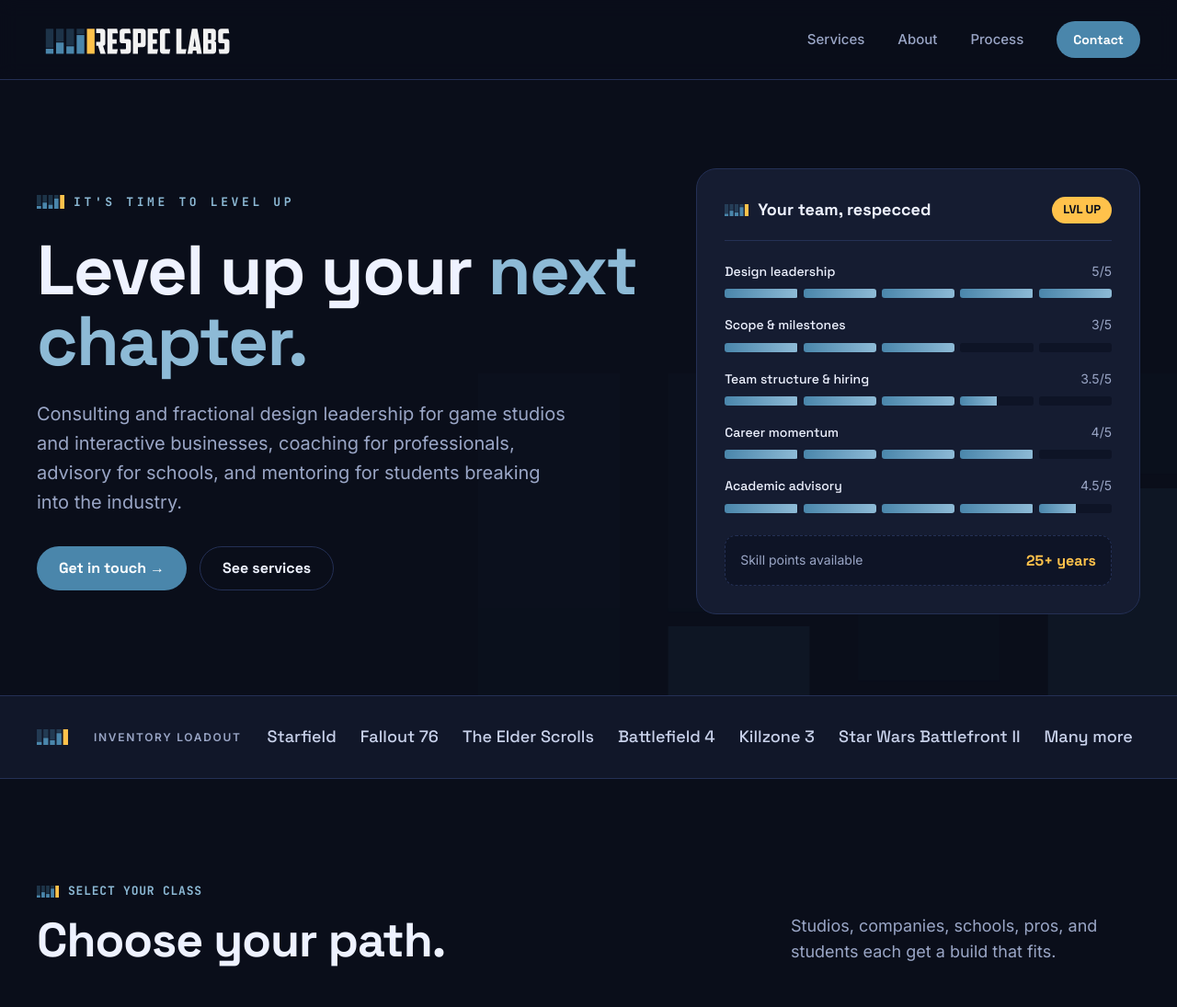
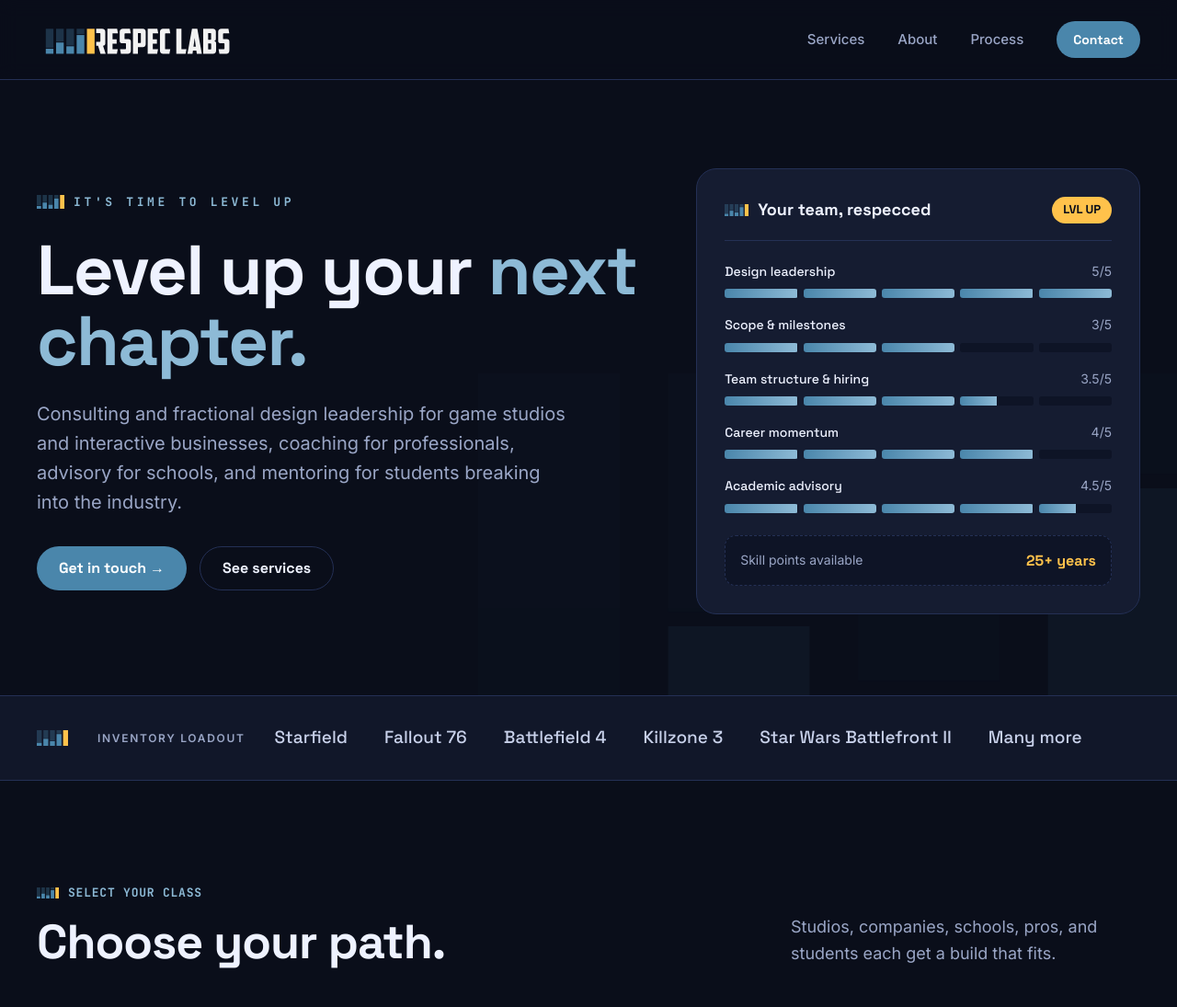
Before and after one commit to dnanni-dev/respeclabs-site, a plain HTML site: page index.html in a window 1280 px wide. Shown: the top 1095 px of the page at 92% size. Drawn offline with Linux system fonts and the light colour scheme.

Commit message:
Credits: remove The Elder Scrolls from specific-title lists (broad lists only); restore credit row spacing
Co-Authored-By: Claude Opus 5.5 <noreply@anthropic.com>
Claude-Session: https://claude.ai/code/session_01UxKuUrLDhhqrnA9ag9QBPw

```diff
--- a/index.html
+++ b/index.html
@@ -61,7 +61,7 @@
       "name": "Daniele Nanni",
       "alternateName": "Dan Nanni",
       "jobTitle": "Founder & Principal Consultant",
-      "description": "Creative and game director with 25+ years in game development and interactive entertainment, with credits including Starfield, Fallout 76, The Elder Scrolls, Battlefield 4, Killzone 3, and Star Wars Battlefront II.",
+      "description": "Creative and game director with 25+ years in game development and interactive entertainment, with credits including Starfield, Fallout 76, Battlefield 4, Killzone 3, and Star Wars Battlefront II.",
       "image": "https://respeclabs.com/assets/img/dan-nanni.jpg",
       "url": "https://respeclabs.com/#about",
       "worksFor": { "@id": "https://respeclabs.com/#organization" },
@@ -169,10 +169,10 @@
 
   /* Credits */
   .credits{background:var(--bg-2);border-top:1px solid var(--line);border-bottom:1px solid var(--line)}
-  .credits .wrap{display:flex;align-items:center;gap:28px;padding-top:30px;padding-bottom:30px}
+  .credits .wrap{display:flex;align-items:center;gap:32px;padding-top:30px;padding-bottom:30px}
   .credits .mark{width:34px}
   .credits .k{font-size:12px;font-weight:600;letter-spacing:.14em;text-transform:uppercase;color:var(--muted);white-space:nowrap}
-  .credits ul{list-style:none;display:flex;flex-wrap:wrap;gap:10px 26px;font-family:var(--head);font-weight:500;font-size:18px;color:var(--soft)}
+  .credits ul{list-style:none;display:flex;flex-wrap:wrap;gap:10px 40px;font-family:var(--head);font-weight:500;font-size:19px;color:var(--soft)}
 
   /* Sections */
   section{padding:112px 0}
@@ -388,7 +388,7 @@
   <div class="wrap">
     <img class="mark" src="assets/logo/symbol/symbol.svg?v=3" alt="">
     <span class="k">Inventory loadout</span>
-    <ul><li>Starfield</li><li>Fallout 76</li><li>The Elder Scrolls</li><li>Battlefield 4</li><li>Killzone 3</li><li>Star Wars Battlefront II</li><li>Many more</li></ul>
+    <ul><li>Starfield</li><li>Fallout 76</li><li>Battlefield 4</li><li>Killzone 3</li><li>Star Wars Battlefront II</li><li>Many more</li></ul>
   </div>
 </div>
 
```
Also changed, not shown: llms.txt, 1 other file.
